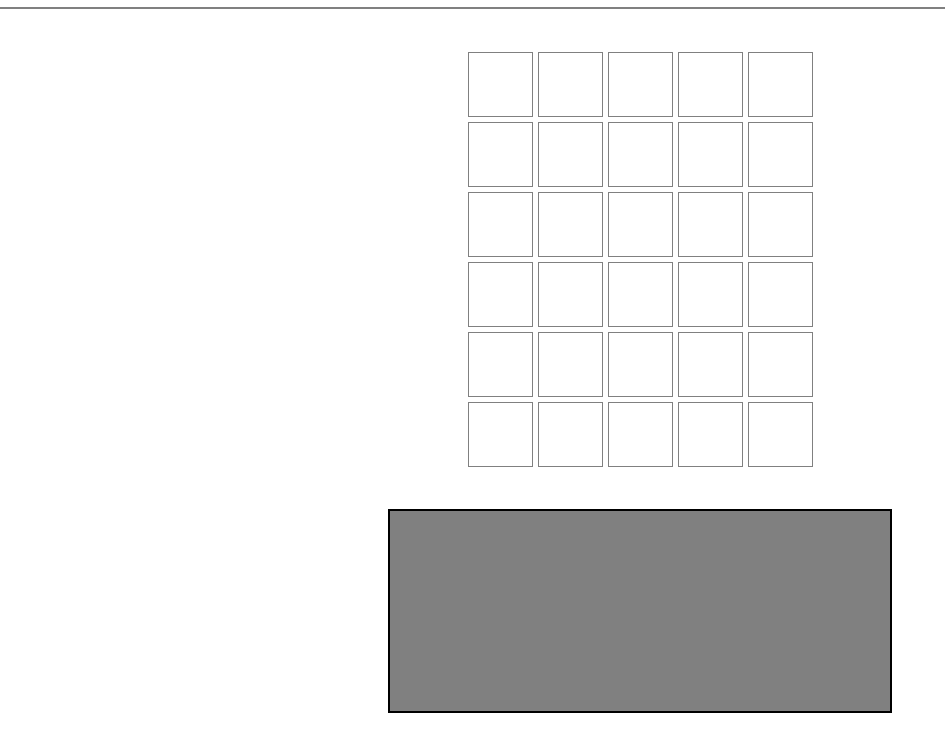
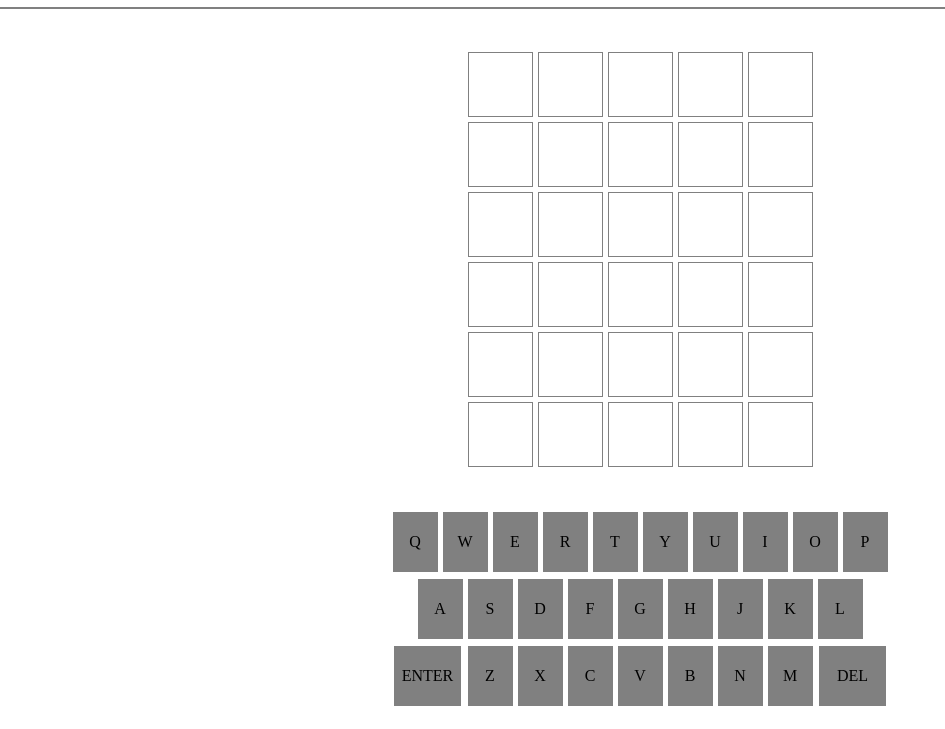
Before and after one commit to fabbrob/Project-1, a plain HTML site: page index.html in a window 1280 px wide. Shown: the part 81-810 px from the top of the page, without its empty margins (0-945 px from the left). Drawn offline with Linux system fonts and the light colour scheme.

Commit message:
added keys to the keyboard and added the appropriate css to them

```diff
--- a/index.html
+++ b/index.html
@@ -59,7 +59,44 @@
             </div>
         </div>
 
-        <div id="keyboard"></div>
+        <div id="keyboard">
+            <div id="keyboardRow1">
+                <div class="key">Q</div>
+                <div class="key">W</div>
+                <div class="key">E</div>
+                <div class="key">R</div>
+                <div class="key">T</div>
+                <div class="key">Y</div>
+                <div class="key">U</div>
+                <div class="key">I</div>
+                <div class="key">O</div>
+                <div class="key">P</div>
+            </div>
+            <div id="keyboardRow2">
+                <div></div>
+                <div class="key">A</div>
+                <div class="key">S</div>
+                <div class="key">D</div>
+                <div class="key">F</div>
+                <div class="key">G</div>
+                <div class="key">H</div>
+                <div class="key">J</div>
+                <div class="key">K</div>
+                <div class="key">L</div>
+                <div></div>
+            </div>
+            <div id="keyboardRow3">
+                <div id="enter" class="key">ENTER</div>
+                <div class="key">Z</div>
+                <div class="key">X</div>
+                <div class="key">C</div>
+                <div class="key">V</div>
+                <div class="key">B</div>
+                <div class="key">N</div>
+                <div class="key">M</div>
+                <div id= "backspace" class="key">DEL</div>
+            </div>
+        </div>
     </main>
 </body>
 </html>
--- a/styles.css
+++ b/styles.css
@@ -58,8 +58,8 @@ header {
 
   margin-bottom: 20px;
 
-  background-color: gray;
-  border: 2px solid black;
+  display: grid;
+  grid-template-rows: repeat(3 ,1fr);
 }
 
 /* INPUT FIELD CONTENT */
@@ -78,3 +78,38 @@ header {
     border: 1px solid gray;
 }
 /* KEYBOARD CONTENT */
+
+#keyboardRow1 {
+    display: grid;
+    grid-template-columns: repeat(10, 1fr);
+}
+
+#keyboardRow2 {
+    display: grid;
+    grid-template-columns: 25px repeat(9, 1fr) 25px;
+}
+
+#keyboardRow3 {
+    display: grid;
+    grid-template-columns: 25px repeat(9, 1fr) 25px;
+}
+
+#enter {
+    grid-column: 1/3;
+}
+
+#backspace {
+    grid-column: 10/12;
+}
+
+.key {
+    width: 90%;
+    height: 90%;
+    margin: auto;
+
+    background-color: gray;
+
+    display: flex;
+    justify-content: center;
+    align-items: center;
+}
```
